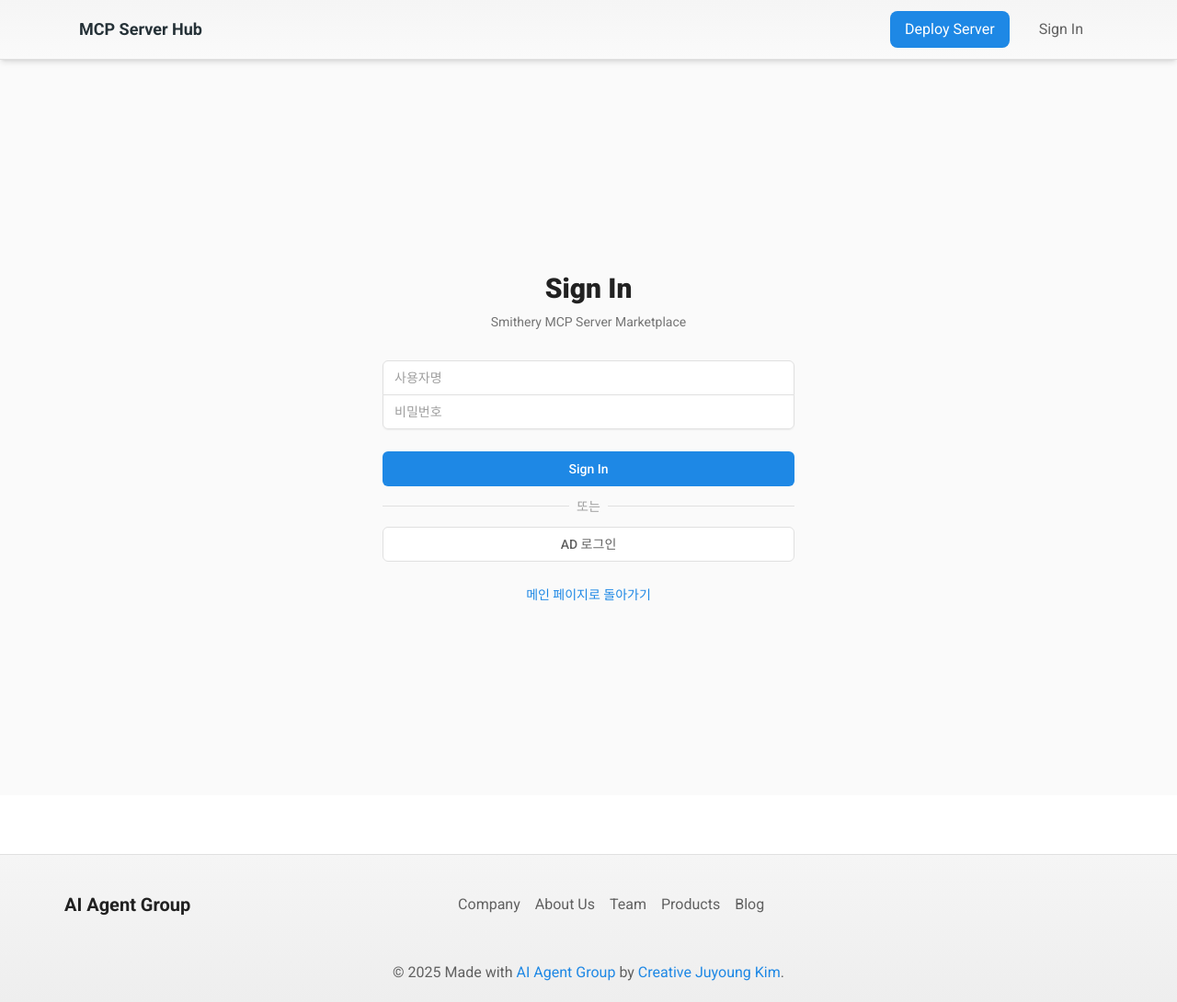
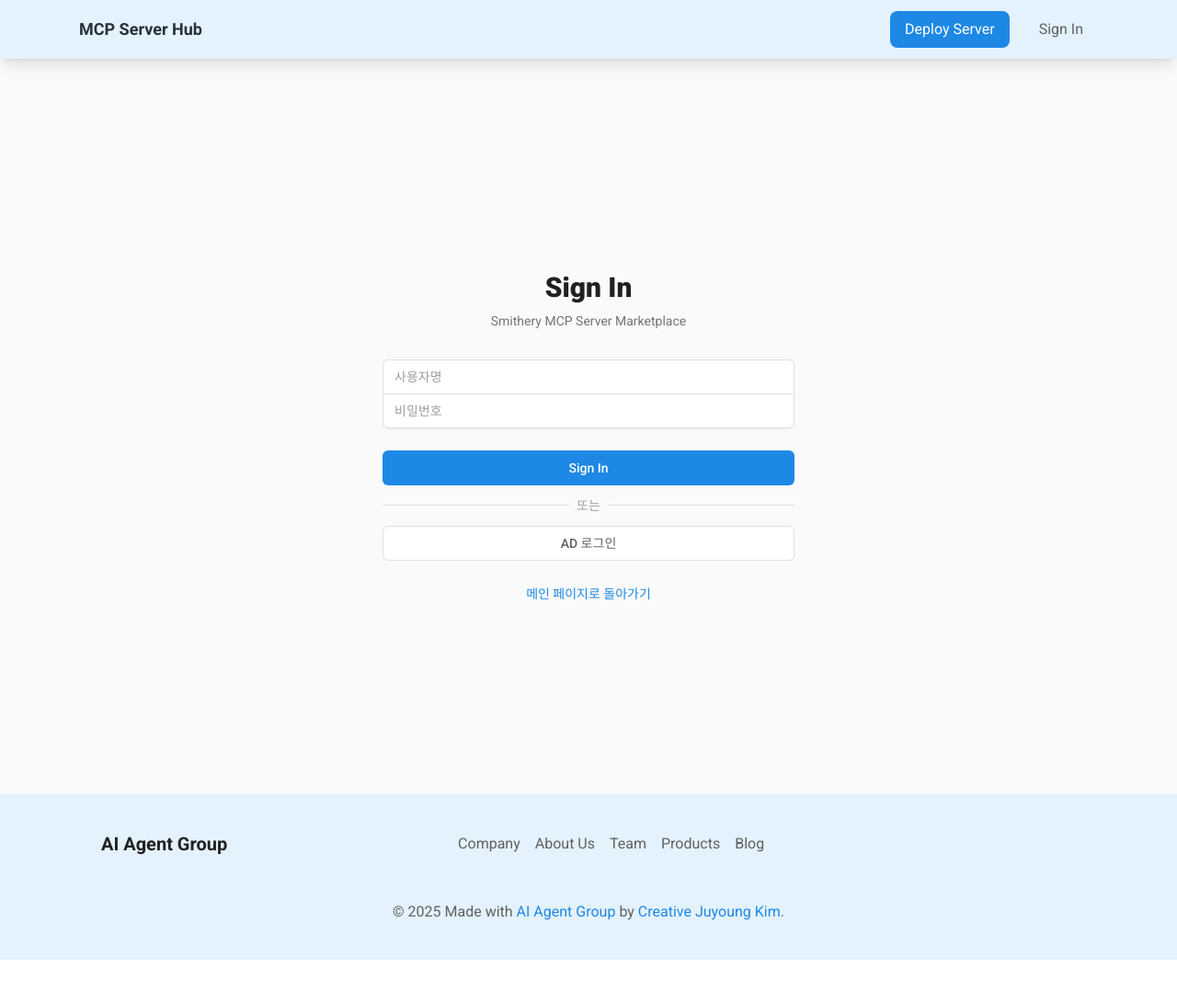
Before and after one commit to JuyoungKimmy-Kim/Smithery, a Next.js app in the folder frontend/: page /login in a window 1280 px wide. Shown: the whole page at 92% size. After the commit the page ends 1044 px from the top, so only its background shows below. Built offline with nearby package versions, Linux system fonts and the light colour scheme.

Commit message:
change header, footer colour and remove padding in footer

```diff
--- a/frontend/src/app/mcp/[id]/edit/page.tsx
+++ b/frontend/src/app/mcp/[id]/edit/page.tsx
@@ -369,7 +369,7 @@ export default function EditMCPServerPage() {
   }
 
   return (
-    <div className="min-h-screen bg-gray-50 flex flex-col items-center py-12">
+    <div className="min-h-screen bg-gray-50 flex flex-col items-center">
       {/* Success Modal */}
       {showSuccessModal && (
         <div className="fixed inset-0 bg-black bg-opacity-50 flex items-center justify-center z-50">
@@ -407,7 +407,7 @@ export default function EditMCPServerPage() {
         </div>
       )}
 
-      <div className="w-full max-w-4xl p-8 bg-white shadow-lg rounded-lg">
+      <div className="w-full max-w-4xl p-8 bg-white shadow-lg rounded-lg my-8">
         <h1 className="text-2xl font-bold text-gray-800 mb-6 text-center">
           Edit MCP Server
         </h1>
--- a/frontend/src/app/mcp/[id]/page.tsx
+++ b/frontend/src/app/mcp/[id]/page.tsx
@@ -145,8 +145,8 @@ export default function MCPServerDetail() {
   }
 
   return (
-    <div className="min-h-screen bg-gray-50 py-8">
-      <div className="container mx-auto px-4 max-w-6xl">
+    <div className="min-h-screen bg-gray-50">
+      <div className="container mx-auto px-4 max-w-6xl py-8">
         {/* Header Section */}
         <div className="bg-white rounded-lg shadow-sm p-8 mb-8">
           <div className="flex items-start justify-between mb-6">
--- a/frontend/src/app/mypage/page.tsx
+++ b/frontend/src/app/mypage/page.tsx
@@ -182,7 +182,7 @@ export default function MyPage() {
   }
 
   return (
-    <div className="min-h-screen bg-gray-50 py-8">
+    <div className="min-h-screen bg-gray-50">
       <div className="max-w-7xl mx-auto px-4 sm:px-6 lg:px-8">
         {/* 헤더 */}
         <div className="mb-8">
--- a/frontend/src/app/submit/page.tsx
+++ b/frontend/src/app/submit/page.tsx
@@ -437,7 +437,7 @@ export default function SubmitMCPPage() {
   }
 
   return (
-    <div className="min-h-screen bg-gray-50 flex flex-col items-center py-12">
+    <div className="min-h-screen bg-gray-50 flex flex-col items-center">
       {/* Success Modal */}
       {showSuccessModal && (
         <div className="fixed inset-0 bg-black bg-opacity-50 flex items-center justify-center z-50">
@@ -475,7 +475,7 @@ export default function SubmitMCPPage() {
         </div>
       )}
 
-      <div className="w-full max-w-4xl p-8 bg-white shadow-lg rounded-lg">
+      <div className="w-full max-w-4xl p-8 bg-white shadow-lg rounded-lg my-8">
         <h1 className="text-2xl font-bold text-gray-800 mb-6 text-center">
           Deploy a New MCP Server
         </h1>
--- a/frontend/src/components/footer.tsx
+++ b/frontend/src/components/footer.tsx
@@ -3,8 +3,8 @@ const LINKS = ["Company", "About Us", "Team", "Products", "Blog"];
 
 export function Footer() {
   return (
-    <footer className="pb-5 p-10 md:pt-10 bg-gradient-to-b from-gray-100 to-gray-200 border-t border-gray-300 mt-16">
-      <div className="container flex flex-col mx-auto">
+    <footer className="bg-blue-50">
+      <div className="container flex flex-col mx-auto p-10">
         <div className="flex flex-col md:flex-row items-center !justify-between">
           <a
             href="https://www.material-tailwind.com"
--- a/frontend/src/components/navbar.tsx
+++ b/frontend/src/components/navbar.tsx
@@ -68,7 +68,7 @@ export function Navbar() {
 
   return (
     <>
-      <nav className="border-0 sticky top-0 z-50 bg-gradient-to-b from-gray-100 to-gray-50 shadow-md border-b border-gray-300">
+      <nav className="sticky top-0 z-50 bg-blue-50 shadow-lg">
         <div className="container mx-auto flex items-center justify-between px-4 py-3">
           <a
             href="/"
@@ -136,7 +136,7 @@ export function Navbar() {
           </button>
         </div>
         {open && (
-          <div className="lg:hidden border-t border-gray-300 bg-gradient-to-b from-gray-50 to-gray-100">
+          <div className="lg:hidden bg-blue-50">
             <div className="container mx-auto px-4 py-4">
               <div className="mt-4 space-y-2">
                 <button
```
